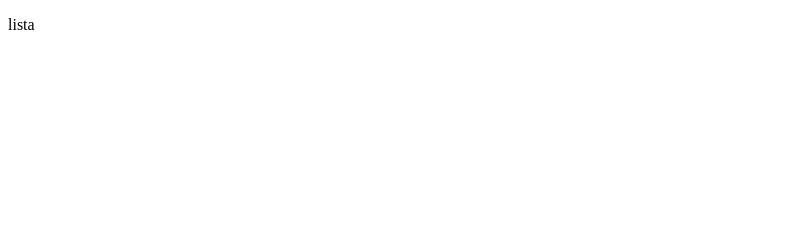
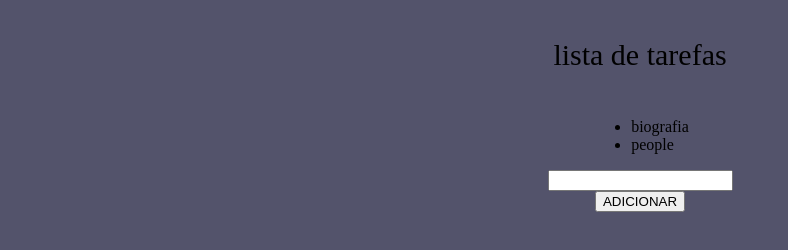
Before and after one commit to Leenduque/lista, a plain HTML site: page lista/lista/index.html in a window 1280 px wide. Shown: the whole page, without its empty margins (0-788 px from the left). Drawn offline with Linux system fonts and the light colour scheme.

Commit message:
segundo commit

```diff
--- a/lista/lista/index.html
+++ b/lista/lista/index.html
@@ -1,4 +1,36 @@
 <!DOCTYPE html>
 <html>
-    <p>lista</p>
+    <head>
+        <title>lista</title>
+        <link rel="stylesheet" href="style.css">
+    </head>
+    <body>
+      <p>lista de tarefas</p>
+      <ul>
+          <li>biografia</li>
+          <li>people</li>
+      </ul>
+      <input>
+      <button onclick="add()">ADICIONAR</button>
+    <script>
+
+        function add() {
+          const ul = document.querySelector("ul")
+          const input = document.querySelector("input")
+          const tarefa = input.value
+
+          const li = document.createElement("li")
+          li.innerText = tarefa
+          ul.appendChild(li)
+
+          input.value = ""
+
+
+
+
+
+        }
+    </script>
+    </body>
+
 </html>
--- /dev/null
+++ b/lista/lista/style.css
@@ -0,0 +1,10 @@
+body{
+    background-color: rgb(83, 83, 107);
+    display:grid;
+    place-items: center ;
+
+
+}
+p{
+    font-size: 30px;
+}
```
